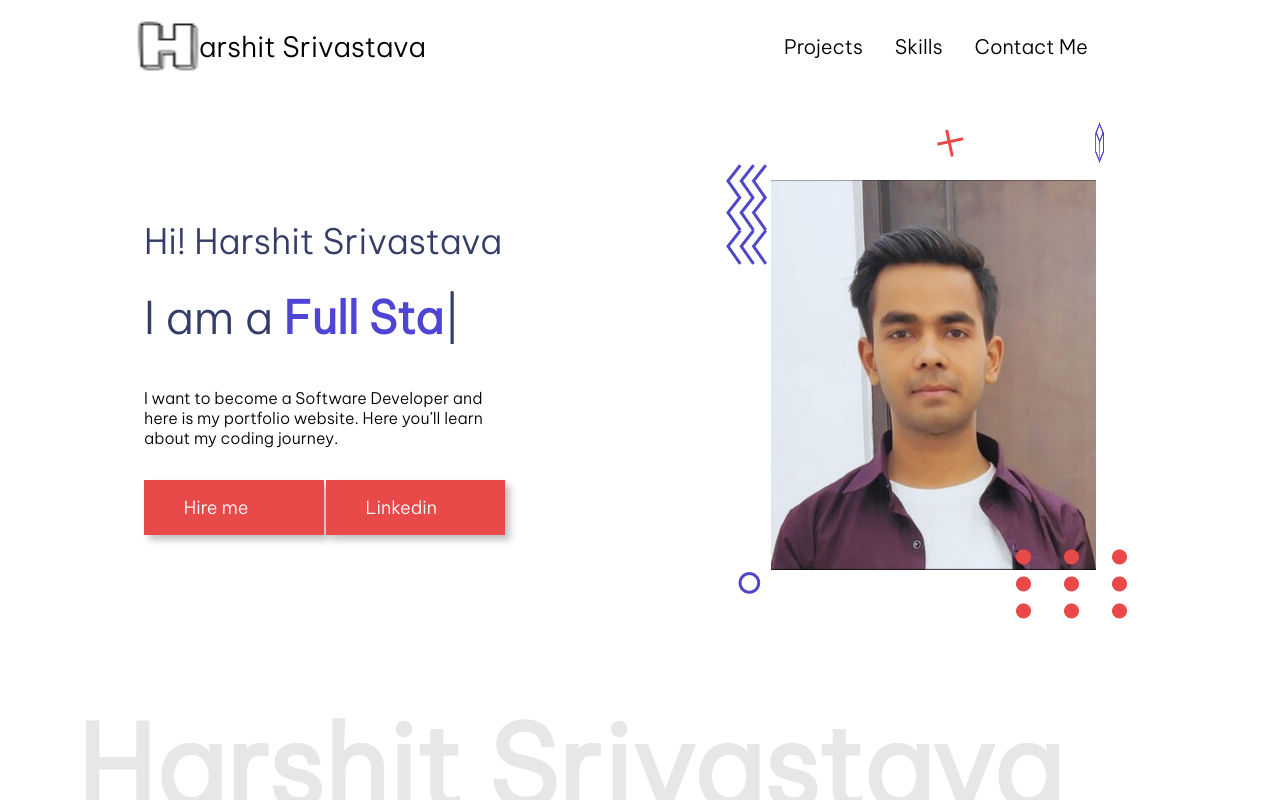
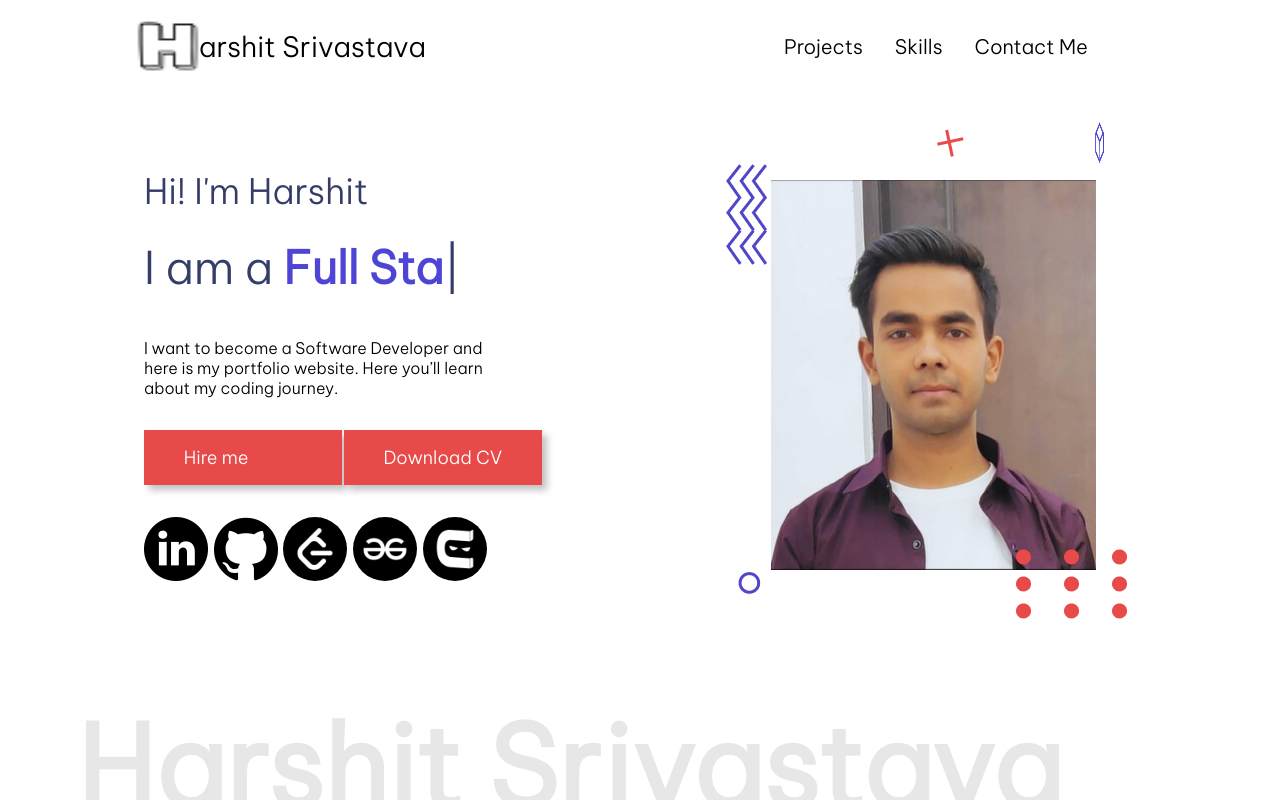
Before and after one commit to Harshit-87/My-Portfolio-Website, a plain HTML site: page index.html in a window 1280 px wide. Drawn offline with nearby package versions, Linux system fonts and the light colour scheme.

Commit message:
Logos added

```diff
--- a/index.html
+++ b/index.html
@@ -35,7 +35,7 @@
                 <div class="faded-text">Harshit Srivastava</div>
 
                 <div class="hero-section-left">
-                    <div class="hero-section-heading">Hi! Harshit Srivastava</div>
+                    <div class="hero-section-heading">Hi! I'm Harshit</div>
 
                     <div class="hero-section-heading hero-section-sub-heading">
                         I am a <span class="role"></span>
@@ -51,9 +51,51 @@
                         <div class="btn-pink btn-width" id="btn">Hire me</div>
                       </a>
 
-                      <a href="https://www.linkedin.com/in/harshitsrivastava77/" target="_blank">
-                        <div class="btn-pink btn-width" id="btn">Linkedin</div>
-                      </a>
+                      <button
+                        class="btn-pink CVButton"
+                        onclick="window.open('./assets/Harshit_Srivastava.pdf')"
+                      >
+                        Download CV
+                      </button>
+
+                    </div>
+
+                    <div id="socials-container">
+                      <img
+                        src="./assets/linkedin.png"
+                        alt="My LinkedIn profile"
+                        class="icon icon2 animate"
+                        onclick="window.open(
+                          'https://www.linkedin.com/in/harshitsrivastava77/','_blank' );"
+                      />
+                      <img
+                        src="./assets/github.png"
+                        alt="My Github profile"
+                        class="icon animate"
+                        onclick="window.open(
+                          'https://github.com/Harshit-87','_blank' );"
+                      />
+                      <img
+                        src="./assets/LeetCode_Logo.png"
+                        alt="My Leetcode profile"
+                        class="icon icon3 animate"
+                        onclick="window.open(
+                          'https://leetcode.com/Harshit___Srivastava/','_blank' );"
+                      />
+                      <img
+                        src="./assets/Gfg_logo.png"
+                        alt="My GFG profile"
+                        class="icon icon3 animate"
+                        onclick="window.open(
+                          'https://auth.geeksforgeeks.org/user/harshitsrivastava25012002','_blank' );"
+                      />
+                      <img
+                        src="./assets/CodingNinja_logo.png"
+                        alt="My Coding Ninjas profile"
+                        class="icon icon3 animate"
+                        onclick="window.open(
+                          'https://www.codingninjas.com/studio/profile/f73b1d28-2dae-4e5d-9702-254b55820811','_blank' );"
+                      />
                     </div>
 
                 </div>
@@ -218,7 +260,7 @@
 
                 <div class="skill-subHeading">
                   <p>
-                    Hii My name is Harshit Srivastava. I recently graduated with a B.Tech degree in Computer Science
+                    Hi! My name is Harshit Srivastava. I recently graduated with a B.Tech degree in Computer Science
                     and Engineering from United College of Engineering and Research,
                     achieving a commendable CGPA of 8.75. My educational background has
                     equipped me with a solid foundation in various programming languages,
--- a/styles.css
+++ b/styles.css
@@ -869,10 +869,35 @@ footer{
   gap: 2px;
 }
 
+.icon {
+  cursor: pointer;
+  height: 4rem;
+  margin-right: 2px;
+}
+
+@media (max-width:1000px) {
+  .icon{
+    height: 3rem;
+  }
+}
+
+.icon3{
+  background-color: black;
+  border-radius: 100%;
+}
+
 .btn-width{
-  width: 100px;
+  width: 118px;
 }
 
 .btn-width:hover{
   scale:0.9;
 }
+
+.CVButton:hover{
+  scale:0.9;
+}
+
+.animate:hover{
+  scale:0.7;
+}
```
Also changed, not shown: assets/CodingNinja_logo.png (added), assets/Gfg_logo.png (added), assets/Leetcode_logo.png (added), assets/github.png (added), assets/linkedin.png (added), 1 other file.
